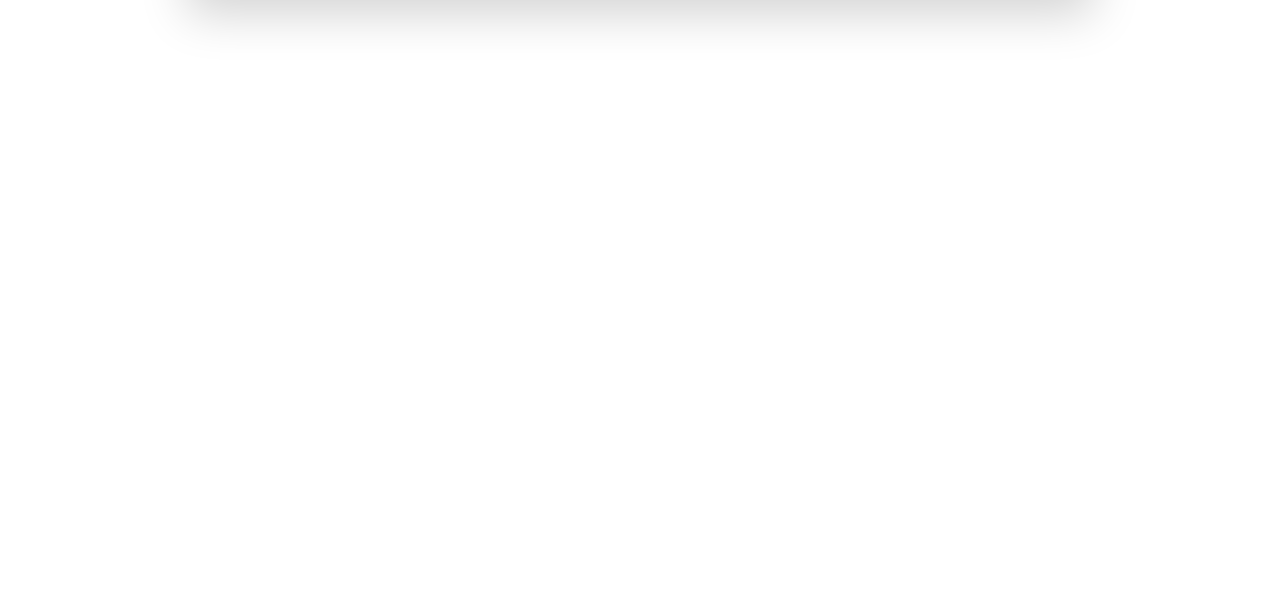
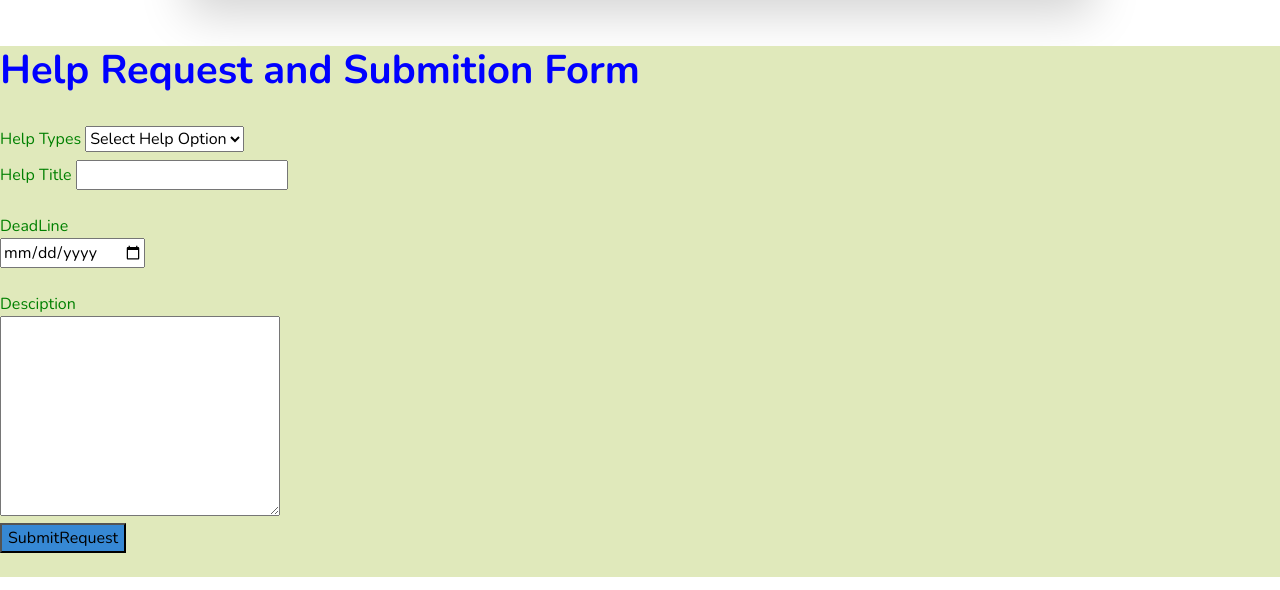
Before and after one commit to practicalit/help-portal-angular, an Angular app: page /login in a window 1280 px wide. Shown: the part 628-1218 px from the top of the page. Before the commit the page ends 800 px from the top, so only its background shows below. Built offline with nearby package versions, Linux system fonts and the light colour scheme.

Commit message:
I added help request form by making form componenet

```diff
--- a/src/app/app.component.html
+++ b/src/app/app.component.html
@@ -2,3 +2,4 @@
 all the other content will in the respective component
 -->
 <router-outlet></router-outlet>
+<app-form></app-form>
--- a/src/app/app.module.ts
+++ b/src/app/app.module.ts
@@ -10,6 +10,7 @@ import { DashboardComponent } from './components/dashboard/dashboard.component';
 import { LoginComponent } from './components/login/login.component';
 import { HomeComponent } from './components/home/home.component';
 import { HelpComponent } from './components/help/help.component';
+import { FormComponent } from './form/form.component';
 
 @NgModule({
   declarations: [
@@ -18,7 +19,8 @@ import { HelpComponent } from './components/help/help.component';
     DashboardComponent,
     LoginComponent,
     HomeComponent,
-    HelpComponent
+    HelpComponent,
+    FormComponent
   ],
   imports: [
     AppRoutingModule,
--- a/src/app/components/help/help.component.ts
+++ b/src/app/components/help/help.component.ts
@@ -5,6 +5,7 @@ import { Help } from '../../models/Help';
 @Component({
   selector: 'app-help',
   templateUrl: './help.component.html',
+
   styleUrls: ['./help.component.css']
 })
 export class HelpComponent implements OnInit {
--- a/src/app/components/home/home.component.html
+++ b/src/app/components/home/home.component.html
@@ -38,8 +38,13 @@
         </a>
         <div id="collapseTwo" class="collapse" aria-labelledby="headingTwo" data-parent="#accordionSidebar">
           <div class="bg-white py-2 collapse-inner rounded">
-            <h6 class="collapse-header">Custom Components:</h6>
-            <a class="collapse-item" href="buttons.html">Buttons</a>
+            <h6 class="collapse-header">Members Request Form:</h6>
+            <!-- <a class="collapse-item" href="buttons.html"
+             id="sbmt" (click)="addHelp()">Help Request Form</a> -->
+
+             <a class="collapse-item" href="buttons.html"
+             id="sbmt" (click)="helpRequestForm()">Request Form</a>
+
             <a class="collapse-item" href="cards.html">Cards</a>
           </div>
         </div>
@@ -112,6 +117,7 @@
       </div>
 
     </ul>
+
     <!-- End of Sidebar -->
 
     <!-- Content Wrapper -->
--- a/src/app/components/home/home.component.ts
+++ b/src/app/components/home/home.component.ts
@@ -29,5 +29,11 @@ export class HomeComponent implements OnInit {
     }
     this.router.navigate(navigate);
   }
+  private redirectToHome() {
+    this.router.navigate(['/home']);
+  }
 
+   helpRequestForm(){
+     this.router.navigate(['/form'])
+   }
 }
--- a/src/app/components/login/login.component.ts
+++ b/src/app/components/login/login.component.ts
@@ -63,4 +63,5 @@ export class LoginComponent implements OnInit {
   private redirectToHome() {
     this.router.navigate(['/home']);
   }
+
 }
--- /dev/null
+++ b/src/app/form/form.component.html
@@ -0,0 +1,54 @@
+
+<!DOCTYPE html>
+<html lang="en">
+<head>
+<meta charset="utf-8">
+<meta name="viewport" content="width=device-width, initial-scale=1">
+<meta http-equiv="x-ua-compatible" content="ie=edge">
+<title>Help Request Form</title>
+<style>
+#sbmt {
+background: rgb(54, 136, 212);
+cursor: pointer;
+
+}
+h1 ,p {
+    color: blue;
+}
+p {
+    color: green
+}
+body {
+    background-color: rgb(224, 233, 187);
+}
+</style>
+
+</head>
+<body>
+    <h1><b>Help Request and Submition Form</b></h1><br>
+    <div class="form-group">
+   <p>
+        <label>Help Types
+        <select id="pickup_place" name="pickup_place">
+        <option value=" selected="selected>Select Help Option</option>
+        <option value="website" >Advice</option>
+        <option value="membership" >Material</option>
+        <option value="telepathy" >Money</option>
+        </select>
+        </label>
+        <br>
+
+    <label>Help Title
+        <input type="text" name="customer_name" maxlength="100"><br>
+        <br>
+        <label>DeadLine <br>
+            <input type="date">
+        <br>
+        <br>
+
+
+
+<label>Desciption  <br>
+<textarea name="comments" style="width:280px; height:200px;"  ></textarea><br>
+
+<button id="sbmt"(click)="afterForm()">SubmitRequest</button>
--- /dev/null
+++ b/src/app/form/form.component.ts
@@ -0,0 +1,17 @@
+import { Component, OnInit } from '@angular/core';
+
+@Component({
+  selector: 'app-form',
+  templateUrl: './form.component.html',
+  styleUrls: ['./form.component.css']
+})
+export class FormComponent implements OnInit {
+
+  constructor() { }
+
+  ngOnInit() {
+  }
+afterForm(){
+  alert('sucessfully submitted');
+}
+}
```
Also changed, not shown: src/app/form/form.component.css (added), 1 other file (tests, documents, lock files or other folders).
